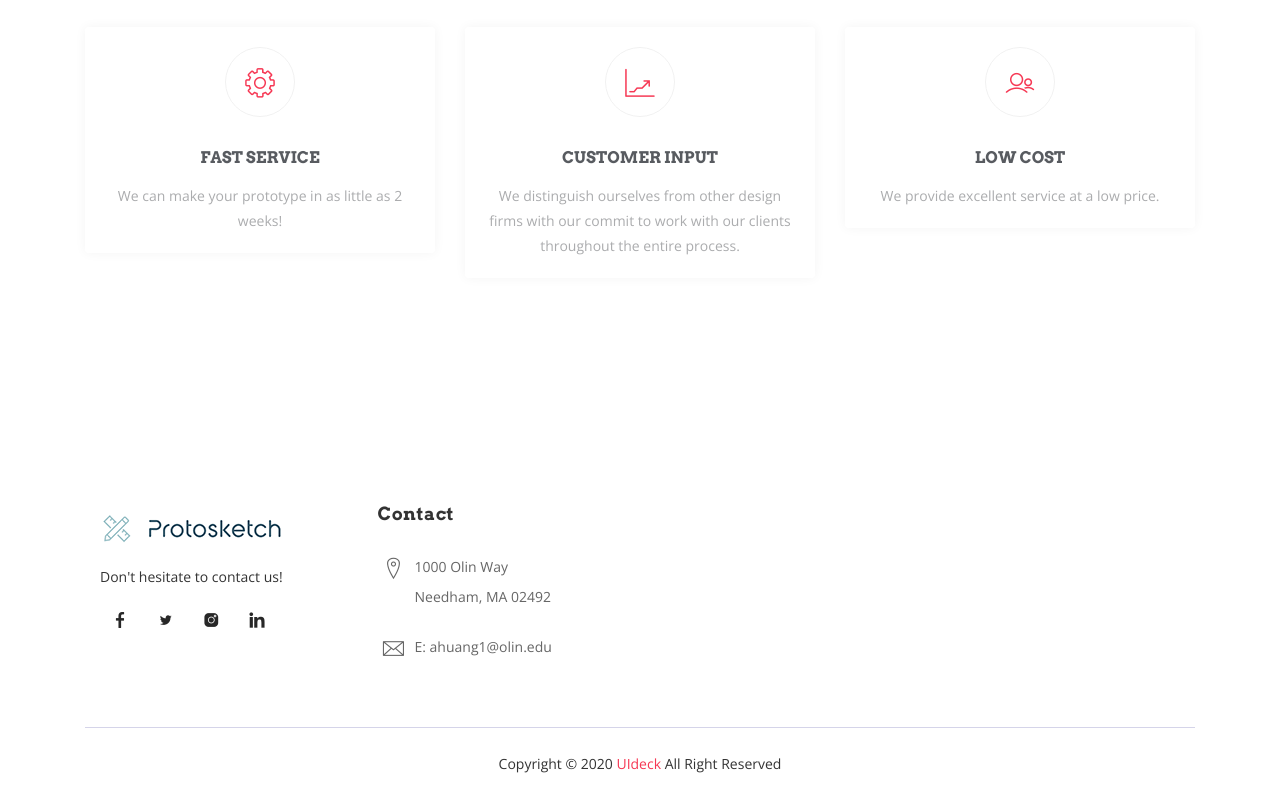
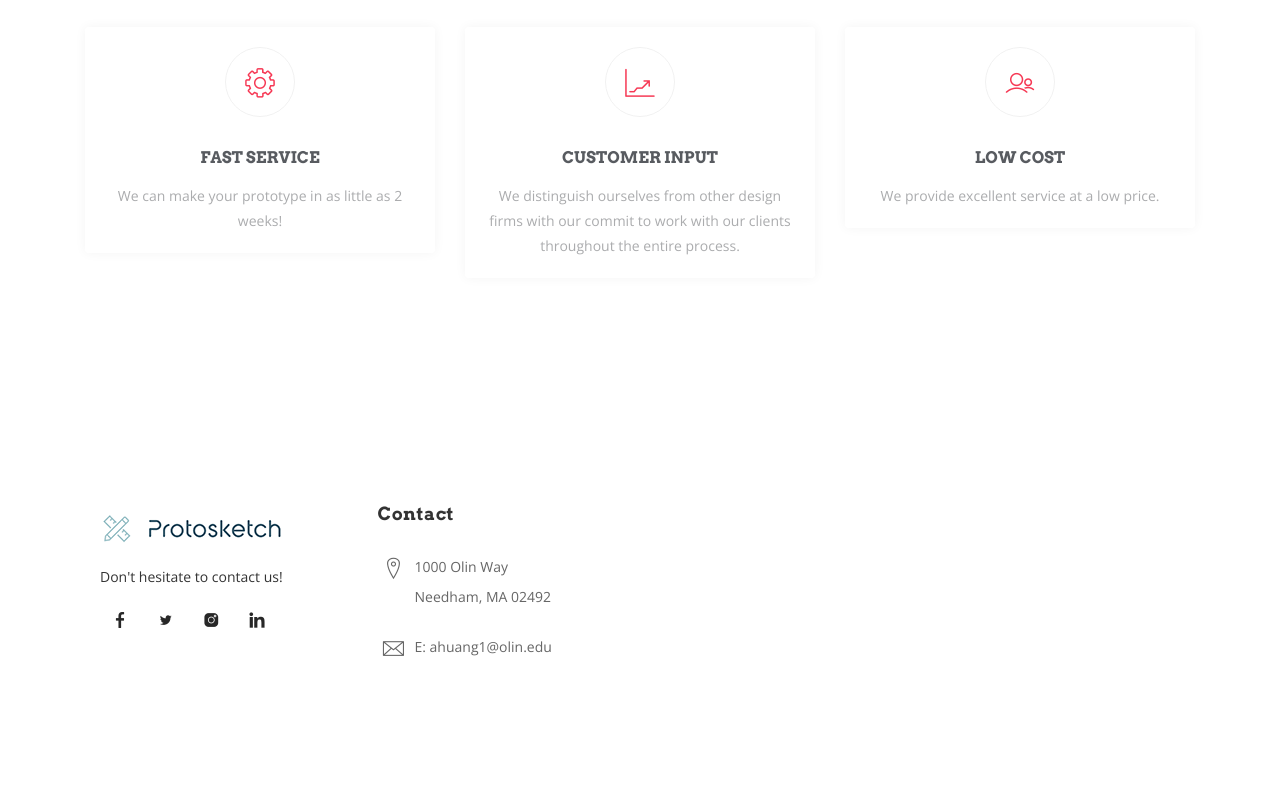
Before and after one commit to protosketch/protosketch.github.io, a plain HTML site: page index.html in a window 1280 px wide. Shown: the part 773-1573 px from the top of the page. After the commit the page ends 1455 px from the top, so only its background shows below. Drawn offline with nearby package versions, Linux system fonts and the light colour scheme; files whose address does not match are found by name.

Commit message:
Update index.html

```diff
--- a/index.html
+++ b/index.html
@@ -163,17 +163,6 @@
           </div>
         </div>
       </div>
-      <div id="copyright">
-        <div class="container">
-          <div class="row">
-            <div class="col-md-12">
-              <div class="copyright-content">
-                <p>Copyright © 2020 <a rel="nofollow" href="https://uideck.com">UIdeck</a> All Right Reserved</p>
-              </div>
-            </div>
-          </div>
-        </div>
-      </div>
     </footer>
     <!-- Footer Section End -->
 
```
